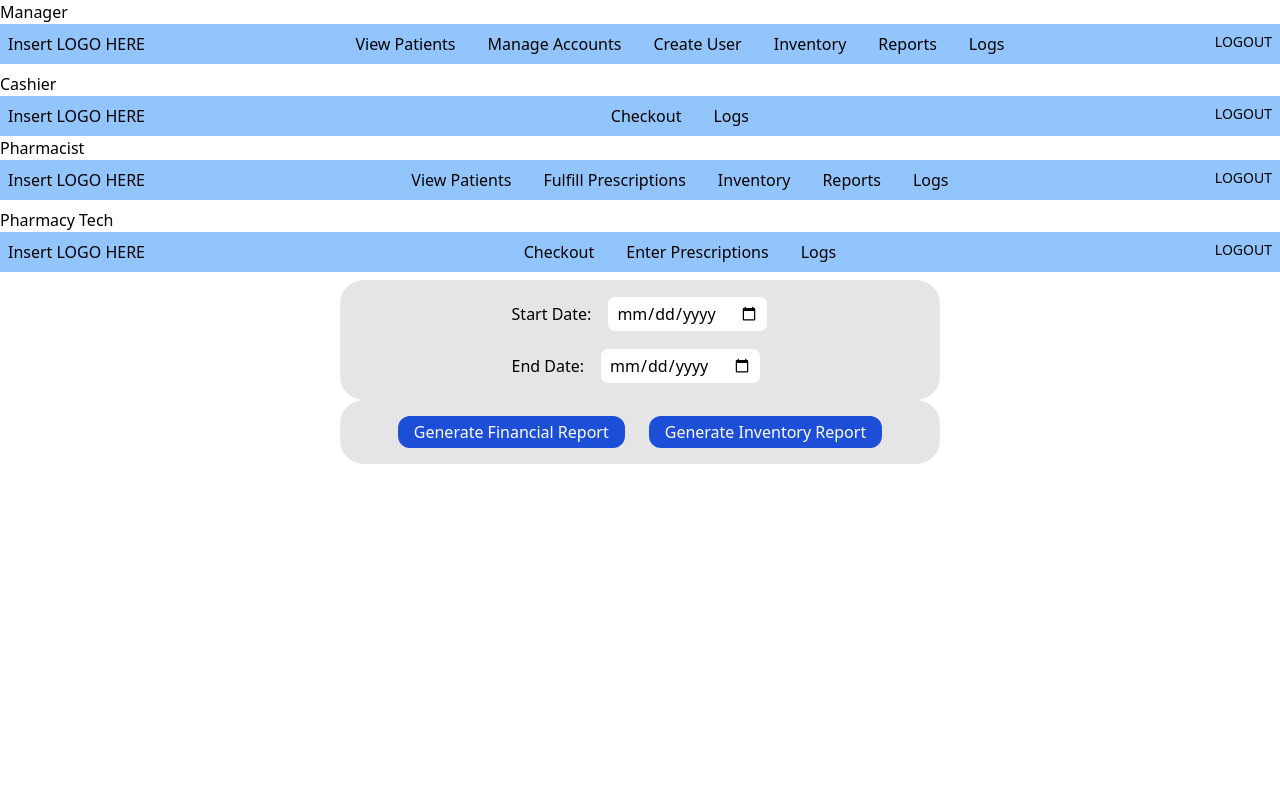
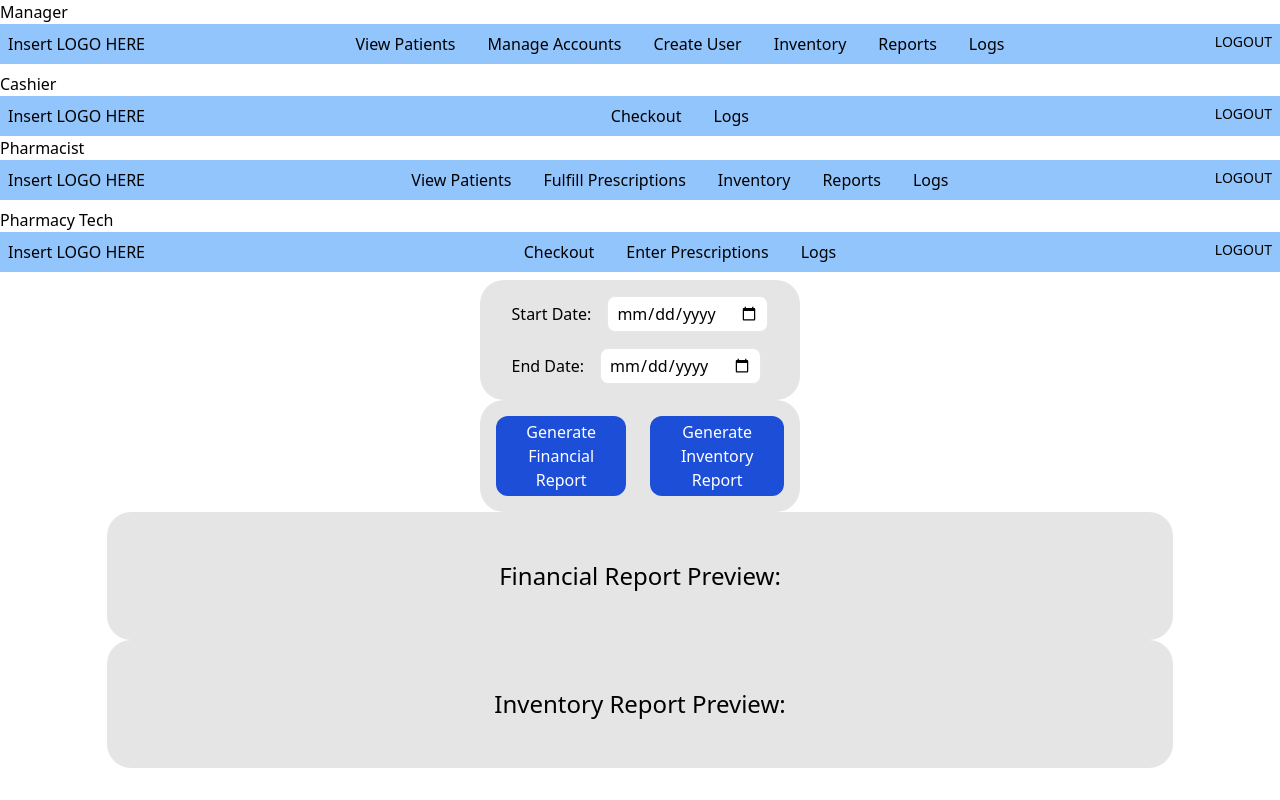
Before and after one commit to austinmedina/PharmacyManagementSystem, a SvelteKit app: page /reports in a window 1280 px wide. Built offline with nearby package versions, Linux system fonts and the light colour scheme.

Commit message:
Reports Static GUI 2

```diff
--- a/src/routes/reports/+page.svelte
+++ b/src/routes/reports/+page.svelte
@@ -15,20 +15,20 @@
     }
   </script>
 
-  <div class="flex justify-center bg-neutral-200 p-4 rounded-3xl mx-auto w-[600px] space-x-6">
+  <div class="flex justify-center bg-neutral-200 p-4 rounded-3xl mx-auto w-1/4 space-x-6">
     <div class="flex flex-col space-y-4">
       <div class="flex space-x-4">
         <label for="start-date" class="self-center">Start Date:</label>
         <input type="date" id="start-date" bind:value={startDate} class="border rounded-lg px-2 py-1" />
       </div>
       <div class="flex space-x-4">
-        <label for="end-date" class="self-center">  End Date:  </label>
+        <label for="end-date" class="self-center">End Date:</label>
         <input type="date" id="end-date" bind:value={endDate} class="border rounded-lg px-2 py-1" />
       </div>
     </div>
   </div>
 
-  <div class="flex justify-center bg-neutral-200 p-4 rounded-3xl mx-auto w-[600px] space-x-6">
+  <div class="flex justify-center bg-neutral-200 p-4 rounded-3xl mx-auto w-1/4 space-x-6">
     <button class="bg-blue-700 hover:bg-purple-700 text-white py-1 px-4 rounded-xl" on:click={generateFinancialReport}>
       Generate Financial Report
     </button>
@@ -36,3 +36,9 @@
         Generate Inventory Report
       </button>
   </div>
+  <div class="flex justify-center bg-neutral-200 p-4 rounded-3xl mx-auto w-10/12 space-x-6">
+    <h1 class="text-center text-2xl my-8">Financial Report Preview:</h1>
+  </div>
+  <div class="flex justify-center bg-neutral-200 p-4 rounded-3xl mx-auto w-10/12 space-x-6">
+    <h1 class="text-center text-2xl my-8">Inventory Report Preview:</h1>
+  </div>
```
